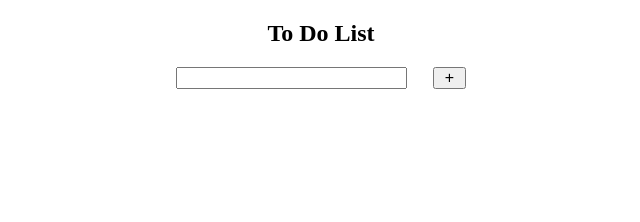
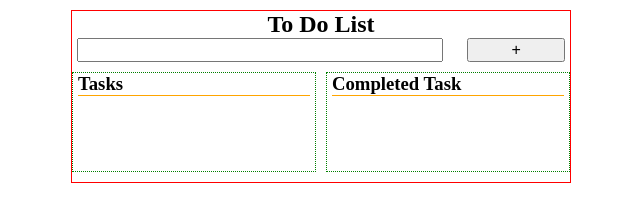
Before and after one commit to Ashik-2000/HTML_CSS_JavaScript_Practice, a plain HTML site: page To_Do_list_1/index.html in a window 1280 px wide. Shown: the whole page, without its empty margins (319-959 px from the left). Drawn offline with Linux system fonts and the light colour scheme.

Commit message:
practice

```diff
--- a/To_Do_list_1/index.html
+++ b/To_Do_list_1/index.html
@@ -12,7 +12,13 @@
         <div class="form">
             <input type="text" class="inputField"><button class="addBtn">+</button>
         </div>
-        <div class="taskContainer">
+        <div class="taskSection">
+            <div class="taskContainer">
+                <h3>Tasks</h3>
+            </div>
+            <div class="completedTask">
+                <h3>Completed Task</h3>
+            </div>
         </div>
     </div>
     <script src="script.js"></script>
--- a/To_Do_list_1/script.js
+++ b/To_Do_list_1/script.js
@@ -1,16 +1,22 @@
 let input = document.querySelector('.inputField');
 let btn = document.querySelector('.addBtn');
 let taskContainer = document.querySelector('.taskContainer');
+let completedTask = document.querySelector('.completedTask');
 
-btn.addEventListener('click',function(){
+const addTask = function(){
     var task = document.createElement('p');
     task.innerText = input.value;
     taskContainer.appendChild(task);
     input.value = '';
-    task.addEventListener('click',function(){
+    task.addEventListener('click',() => {
         task.style.textDecoration = 'line-through';
-    })
-    task.addEventListener('dblclick',function(){
+    });
+    task.addEventListener('dblclick',function () {
         taskContainer.removeChild(task);
-    })
-})
+        completedTask.appendChild(task);
+    });
+}
+
+
+
+btn.addEventListener('click', addTask);
--- a/To_Do_list_1/style.css
+++ b/To_Do_list_1/style.css
@@ -1,11 +1,14 @@
 *{
     box-sizing: border-box;
+    padding: 0;
+    margin: 0;
 }
 
 .container{
-    width: 300px;
-    margin: auto;
+    width: 500px;
+    margin: 10px auto;
     text-align: center;
+    border: 1px solid red;
 }
 
 
@@ -16,14 +19,44 @@
     padding: 0 5px;
 }
 
-.taskContainer{
-    width: 100%;
-    text-align: left;
-    font-size: 1rem;
-    padding: 0 5px;
+.taskSection{
+    display: flex;
+    justify-content: space-between;
 }
 
-.inputField, .addBtn{
+.taskContainer, .completedTask{
+    width: 49%;
+    min-height: 100px;
+    margin: 10px 0;
+    text-align: left;
+    padding: 0 5px;
+    border: 1px dotted green;
+}
+
+.taskContainer>p{
+    color: purple;
+}
+
+.completedTask>p{
+    color: black;
+}
+
+h3{
+    border-bottom: 1px solid orange;
+}
+
+.inputField{
     font-size: 1rem;
-    padding: 0 10px;
+    width: 75%;
+    height: 1.5em;
+    padding: 2px 5px;
 }
+
+.addBtn{
+    width: 20%;
+    font-size: 1rem;
+}
+
+p{
+    font-size: 1rem;
+}
```
